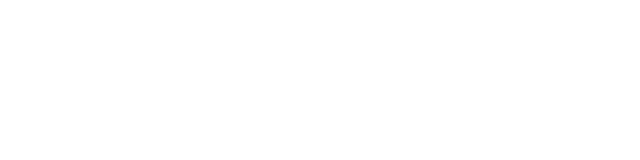
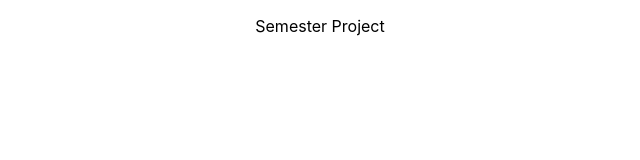
Before and after one commit to Hold-Krykke/3SemProject_FrontEnd, a React (Create React App) app: page / in a window 1280 px wide. Shown: the top 160 px of the page, without its empty margins (320-960 px from the left). Built offline with nearby package versions, Linux system fonts and the light colour scheme.

Commit message:
Added something visible to the current 'frontpage'

```diff
--- a/src/App.js
+++ b/src/App.js
@@ -8,6 +8,7 @@ function App() {
         console.log("Test")
         //create react components / routes here
       }
+	  <p>Semester Project</p>
     </div>
   );
 }
```
